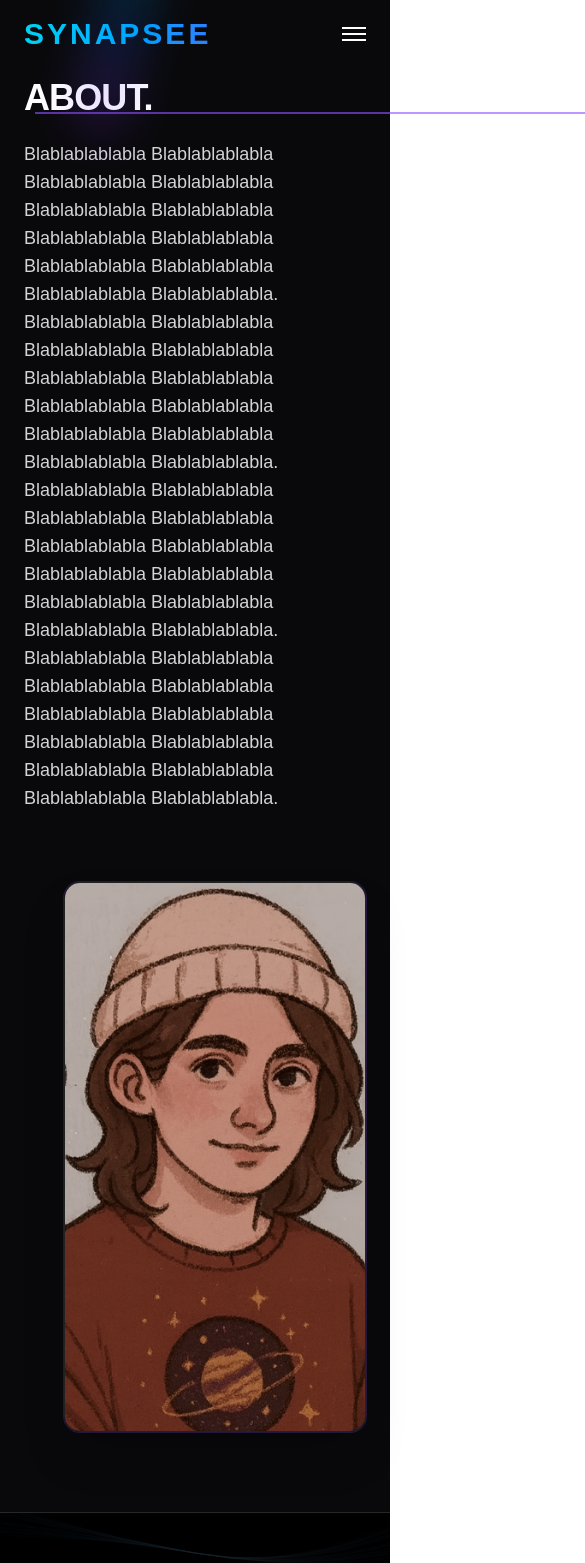
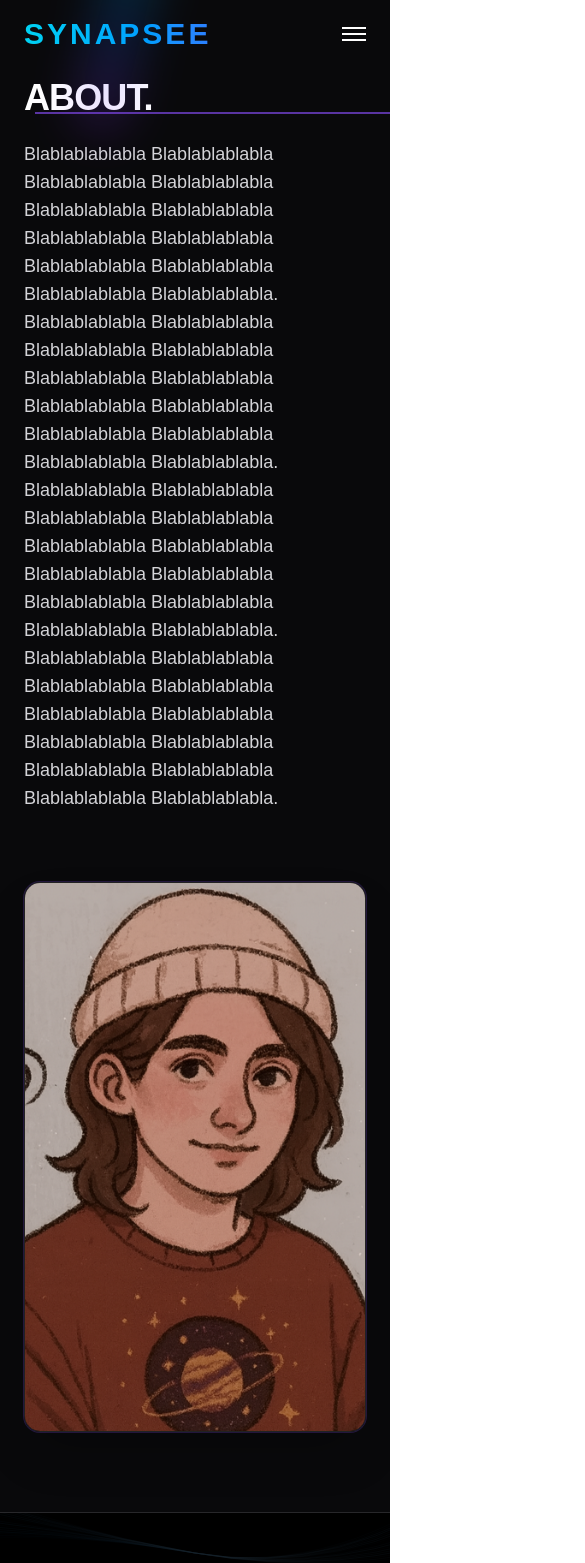
Before and after one commit to DearrLo/Synapsee-TypeScript-project, a Next.js app: page /about in a window 390 px wide. Shown: the top 1563 px of the page, 585 px wide, since content can reach past the window. Built offline with nearby package versions, Linux system fonts and the light colour scheme.

Commit message:
fixing responsive of about page

```diff
--- a/src/app/about/page.tsx
+++ b/src/app/about/page.tsx
@@ -7,18 +7,17 @@ export default function AboutPage() {
     <>
       <Navbar />
 
-      <section className="relative bg-zinc-950 text-white">
+      <section className="relative bg-zinc-950 text-white overflow-x-clip">
 
         {/* trait violet */}
         <span
           aria-hidden
-          className="pointer-events-none absolute left-[max(2rem,9%)] top-28 h-[2px] w-158 bg-violet-500/60"
+          className="pointer-events-none absolute left-[max(2rem,9%)] top-28 h-[2px] w-[575px] bg-violet-500/60"
         />
 
         <div className="mx-auto grid max-w-6xl grid-cols-1 items-center gap-10 px-6 py-20 lg:grid-cols-[1.1fr_0.9fr]">
           {/* texte de gauche */}
           <div>
-
             <h1 className="text-[clamp(36px,6vw,92px)] font-extrabold leading-none tracking-tight">
               ABOUT.
             </h1>
@@ -45,7 +44,7 @@ export default function AboutPage() {
 
           {/* img (wrapper avec hauteur fixe + fill) */}
           <div className="relative">
-            <div className="relative h-[550px] overflow-hidden rounded-2xl border border-white/10 shadow-2xl ring-1 ring-violet-500/20 mt-[30px] ml-[40px]">
+            <div className="relative h-[550px] overflow-hidden rounded-2xl border border-white/10 shadow-2xl ring-1 ring-violet-500/20 mt-[30px] lg:ml-[40px]">
               <Image
                 src="/images/about/me-pic.png"
                 alt="me-drawing"
--- a/src/components/Navbar.tsx
+++ b/src/components/Navbar.tsx
@@ -50,7 +50,8 @@ export default function Navbar() {
           </Link>
         </div>
 
-        {/* Bouton hamburger mobile */}
+      {/* !! MOBILE !! */}
+        {/* bouton hamburger mobile */}
         <button
           onClick={() => setOpen(!open)}
           className="md:hidden flex flex-col space-y-1"
@@ -62,7 +63,7 @@ export default function Navbar() {
         </button>
       </div>
 
-      {/* Menu mobile */}
+      {/* inside du burger menu */}
       {open && (
         <div className="md:hidden bg-zinc-900/90 backdrop-blur-sm px-6 pb-2 flex flex-col space-y-4">
           <Link href="/" onClick={() => setOpen(false)} className="text-zinc-200 uppercase text-sm mt-2">Accueil</Link>
```
